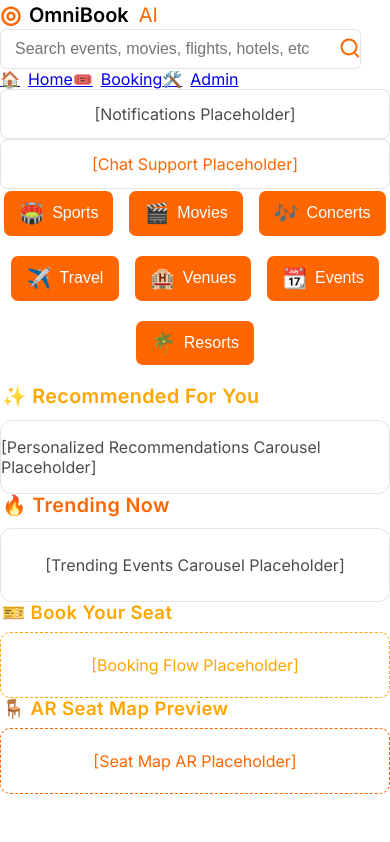
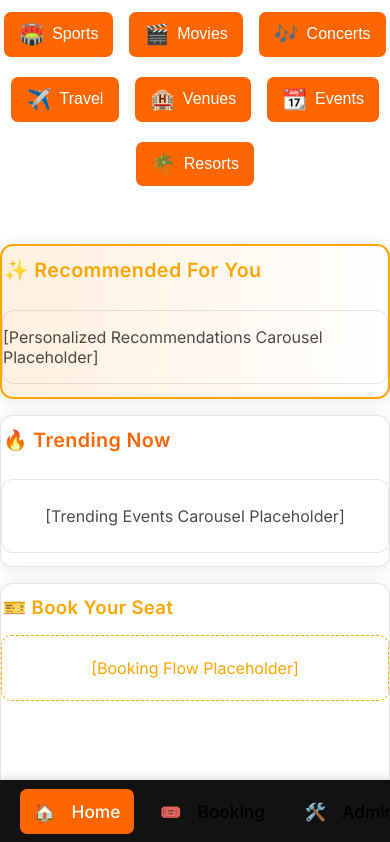
Before and after one commit to Workflow-Manager-admin/omnibook-ai-16339-5bd977bd, a React (Create React App) app in the folder omni_book_ai/: page / in a window 390 px wide. Shown: the top 842 px of the page. Built offline with nearby package versions, Linux system fonts and the light colour scheme.

Commit message:
Auto-commit: Changes as of 2025-05-30T03:09:56.604032+00:00

```diff
--- a/omni_book_ai/src/App.css
+++ b/omni_book_ai/src/App.css
@@ -42,6 +42,272 @@ body {
   color: var(--text-color);
   -webkit-font-smoothing: antialiased;
   -moz-osx-font-smoothing: grayscale;
+  min-height: 100vh;
+}
+
+.sidebar-app {
+  display: flex;
+  min-height: 100vh;
+  width: 100vw;
+}
+
+.sidebar {
+  width: var(--sidebar-width);
+  min-width: var(--sidebar-width);
+  background: var(--sidebar-bg, #141419);
+  border-right: 1px solid var(--border-color);
+  display: flex;
+  flex-direction: column;
+  align-items: stretch;
+  padding: 0;
+  position: fixed;
+  left: 0;
+  top: 0;
+  height: 100vh;
+  z-index: 200;
+  box-shadow: 2px 0 12px rgba(0,0,0,0.11);
+}
+.sidebar-header {
+  display: flex;
+  flex-direction: column;
+  align-items: stretch;
+  gap: 8px;
+  padding: 25px 19px 15px 19px;
+  border-bottom: 1px solid var(--border-color, #333);
+}
+.sidebar-search {
+  margin-top: 11px;
+  margin-bottom: 8px;
+}
+.sidebar-nav {
+  display: flex;
+  flex-direction: column;
+  gap: 4px;
+  margin: 28px 0 0 0;
+  padding: 0 8px;
+}
+.sidebar-nav-link {
+  background: none;
+  color: var(--text-color);
+  font-size: 1.08rem;
+  font-weight: 500;
+  display: flex;
+  align-items: center;
+  gap: 8px;
+  text-decoration: none;
+  padding: 12px 14px;
+  border-radius: 7px;
+  margin-bottom: 2px;
+  transition: background 0.18s, color 0.2s;
+}
+.sidebar-nav-link.active,
+.sidebar-nav-link[aria-current="page"] {
+  background: var(--kavia-orange);
+  color: #fff;
+}
+.sidebar-nav-link:hover, .sidebar-nav-link:focus-visible {
+  background: rgba(255, 165, 0, 0.10);
+  color: var(--accent);
+  outline: none;
+}
+
+.sidebar-actions {
+  margin-top: auto;
+  padding: 16px 12px 24px 12px;
+  display: flex;
+  flex-direction: column;
+  gap: 14px;
+}
+
+.main-content {
+  margin-left: var(--sidebar-width);
+  padding: 0;
+  width: calc(100vw - var(--sidebar-width));
+  min-height: 100vh;
+  background: var(--main-content-bg);
+  transition: margin 0.17s, width 0.17s;
+  display: flex;
+  flex-direction: column;
+}
+
+@media (max-width: 850px) {
+  .sidebar {
+    width: var(--sidebar-collapsed-width);
+    min-width: var(--sidebar-collapsed-width);
+    padding-top: 10px;
+  }
+  .sidebar-header {
+    padding: 22px 6px 10px 6px;
+    align-items: center;
+  }
+  .sidebar-search {
+    display: none;
+  }
+  .sidebar-nav-link span:not(:first-child) {
+    display: none;
+  }
+  .main-content {
+    margin-left: var(--sidebar-collapsed-width);
+    width: calc(100vw - var(--sidebar-collapsed-width));
+  }
+}
+
+/* Responsive sidebar: stack as bottom nav on mobile/tablet */
+@media (max-width: 600px) {
+  .sidebar {
+    width: 100vw;
+    min-width: 0;
+    height: 64px;
+    position: fixed;
+    left: 0;
+    bottom: 0;
+    top: unset;
+    right: 0;
+    flex-direction: row;
+    align-items: center;
+    justify-content: space-between;
+    border-right: none;
+    border-top: 1px solid var(--border-color);
+    z-index: 222;
+    box-shadow: 0 -2px 8px rgba(0,0,0,0.14);
+    padding: 0 10px;
+  }
+  .sidebar-header {
+    display: none;
+  }
+  .sidebar-nav {
+    flex-direction: row;
+    gap: 3vw;
+    margin: 0;
+    padding: 0 10px;
+    height: 64px;
+    align-items: center;
+  }
+  .sidebar-actions {
+    margin: 0;
+    padding: 0;
+    flex-direction: row;
+    gap: 12px;
+  }
+  .main-content {
+    margin-left: 0;
+    margin-bottom: 64px;
+    width: 100vw;
+  }
+}
+
+.main-content-inner {
+  display: flex;
+  flex-direction: row;
+  gap: 36px;
+  margin-top: 0;
+  width: 100%;
+  min-height: 100vh;
+}
+.single-page {
+  justify-content: center;
+  align-items: flex-start;
+  margin-top: 0;
+}
+
+.home-left-rail {
+  min-width: 164px;
+  max-width: 204px;
+  margin: 26px 0 0 0;
+  padding: 0 12px;
+  display: flex;
+  flex-direction: column;
+  align-items: flex-end;
+  z-index: 1;
+}
+@media (max-width: 950px) {
+  .main-content-inner {
+    flex-direction: column;
+    gap: 0;
+  }
+  .home-left-rail {
+    flex-direction: row;
+    width: 100vw;
+    min-width: 0;
+    max-width: none;
+    margin: 10px 0 22px 0;
+    justify-content: center;
+    padding: 0;
+  }
+}
+
+.cardstack {
+  width: 100%;
+  display: flex;
+  flex-direction: column;
+  gap: 34px;
+  margin: 36px 24px 0 0;
+  max-width: 920px;
+}
+@media (max-width: 950px) {
+  .cardstack {
+    margin: 0;
+    padding: 0 2vw;
+    gap: 22px;
+  }
+}
+.card-section {
+  background: rgba(255,255,255,0.038);
+  border: 1.5px solid var(--border-color);
+  border-radius: 13px;
+  padding: 30px 23px 23px 23px;
+  margin: 0 0 0 0;
+  box-shadow: 0 2px 16px 0 rgba(36,36,38,0.11);
+  display: flex;
+  flex-direction: column;
+  gap: 16px;
+}
+.card-wide {
+  grid-column: span 2;
+  background: linear-gradient(93deg, rgba(255,136,0,0.13) 0%, rgba(255,255,255,0.01) 100%);
+  border: 2px solid var(--accent);
+}
+.card-flex {
+  flex-direction: row;
+  gap: 24px;
+  padding: 16px 8px;
+  justify-content: stretch;
+  align-items: stretch;
+}
+.booking-card-stack, .ar-card-stack {
+  flex: 1 1 300px;
+  min-width: 220px;
+  display: flex;
+  flex-direction: column;
+  gap: 8px;
+  align-items: stretch;
+}
+@media (max-width: 900px) {
+  .main-content-inner {
+    flex-direction: column;
+  }
+  .card-flex {
+    flex-direction: column;
+  }
+}
+
+@media (max-width: 540px) {
+  .card-section, .card-wide {
+    padding: 13px 4vw;
+  }
+  .main-content-inner, .cardstack {
+    padding: 0;
+    margin: 0;
+    gap: 16px;
+  }
+}
+
+/* Slightly tighten component paddings for mobile */
+@media (max-width: 420px) {
+  .card-section, .card-wide {
+    padding-left: 0 !important;
+    padding-right: 0 !important;
+  }
 }
 
 /* Improve focus-visible for all interactive elements */
```
Also changed, not shown: 2 other files (tests, documents, lock files or other folders).
